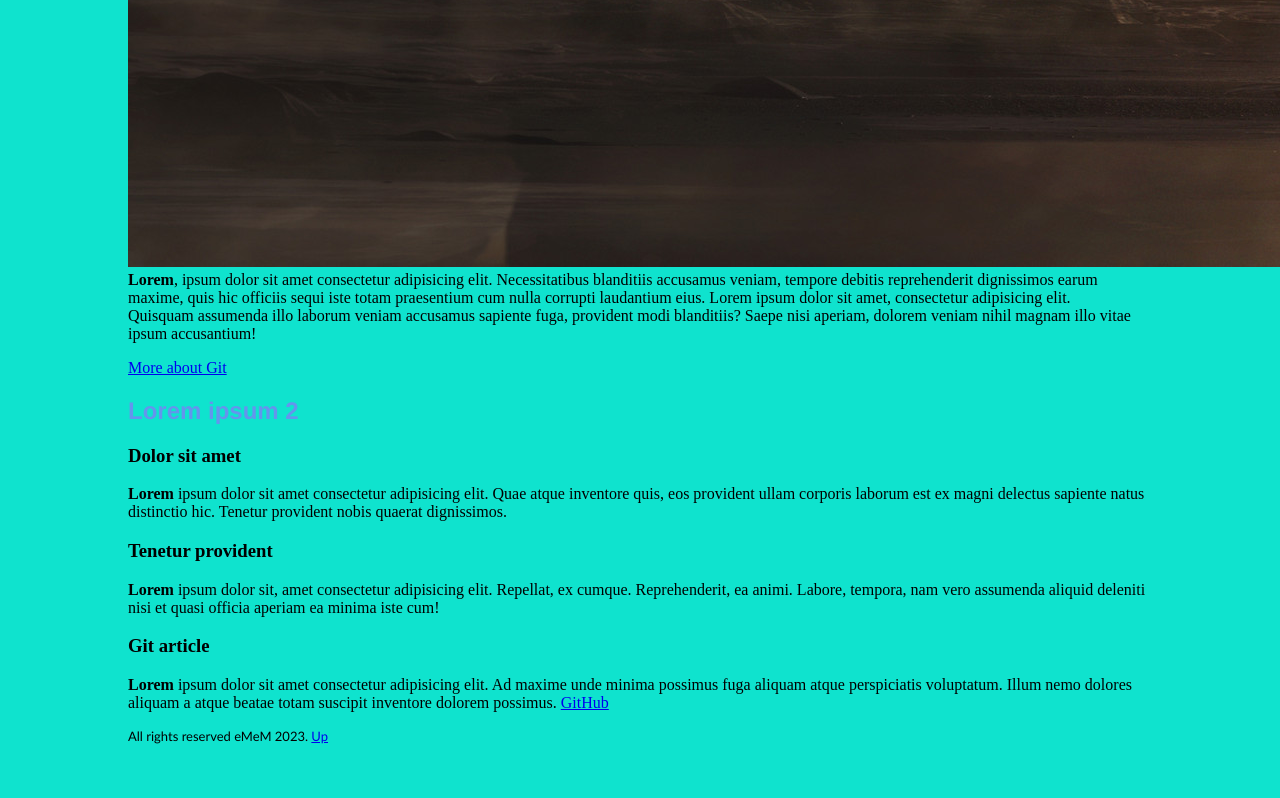
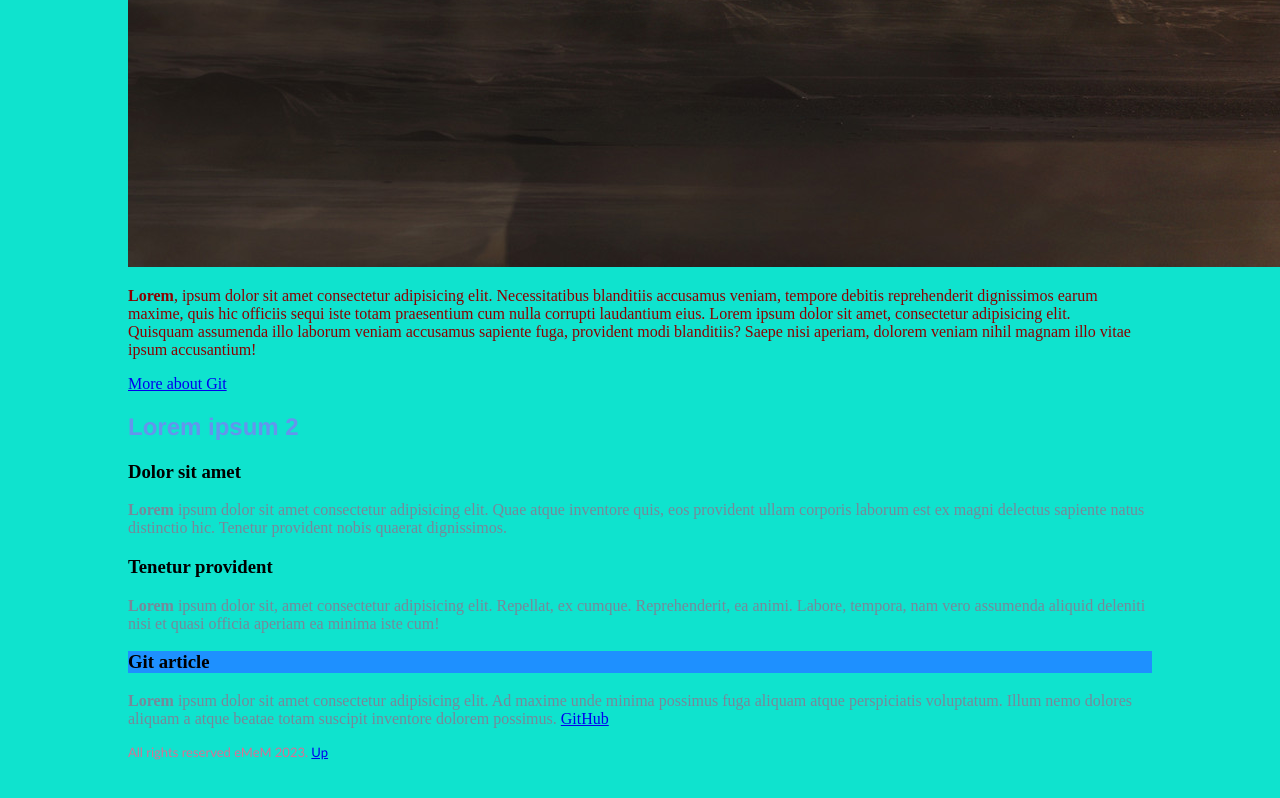
Before and after one commit to mrkm090/homepage, a plain HTML site: page index.html in a window 1280 px wide. Shown: the part 1878-2676 px from the top of the page. Drawn offline with Linux system fonts and the light colour scheme.

Commit message:
Add new styles

```diff
--- a/index.html
+++ b/index.html
@@ -17,13 +17,14 @@
   </header>
   <main>
     <header id="top">
-      <h1>To jest strona testowa</h1>
+      <h1 class="red-text">To jest strona testowa</h1>
     </header>
     <section>
       <h2>
         Lorem Ipsum
       </h2>
-      <img src="julian-calle-practice2.jpg" alt="desert picture" <p>
+      <img src="julian-calle-practice2.jpg" alt="desert picture">
+      <p class="red-text">
       <strong>Lorem</strong>, ipsum dolor sit amet consectetur adipisicing elit. Necessitatibus blanditiis accusamus
       veniam, tempore debitis reprehenderit dignissimos earum maxime, quis hic officiis sequi iste totam praesentium
       cum nulla corrupti laudantium eius. Lorem ipsum dolor sit amet, consectetur adipisicing elit. <br>Quisquam
--- a/sytle.css
+++ b/sytle.css
@@ -16,3 +16,19 @@ footer {
   font-size: small;
   font-family: 'Gill Sans', 'Gill Sans MT', Calibri, 'Trebuchet MS', sans-serif;
 }
+
+.red-text {
+  color: darkred;
+}
+
+#github {
+  background-color: dodgerblue;
+}
+
+p {
+  color: palevioletred;
+}
+
+article p {
+  color: lightslategrey;
+}
```
Lines whose indentation alone changed are shown as unchanged.
